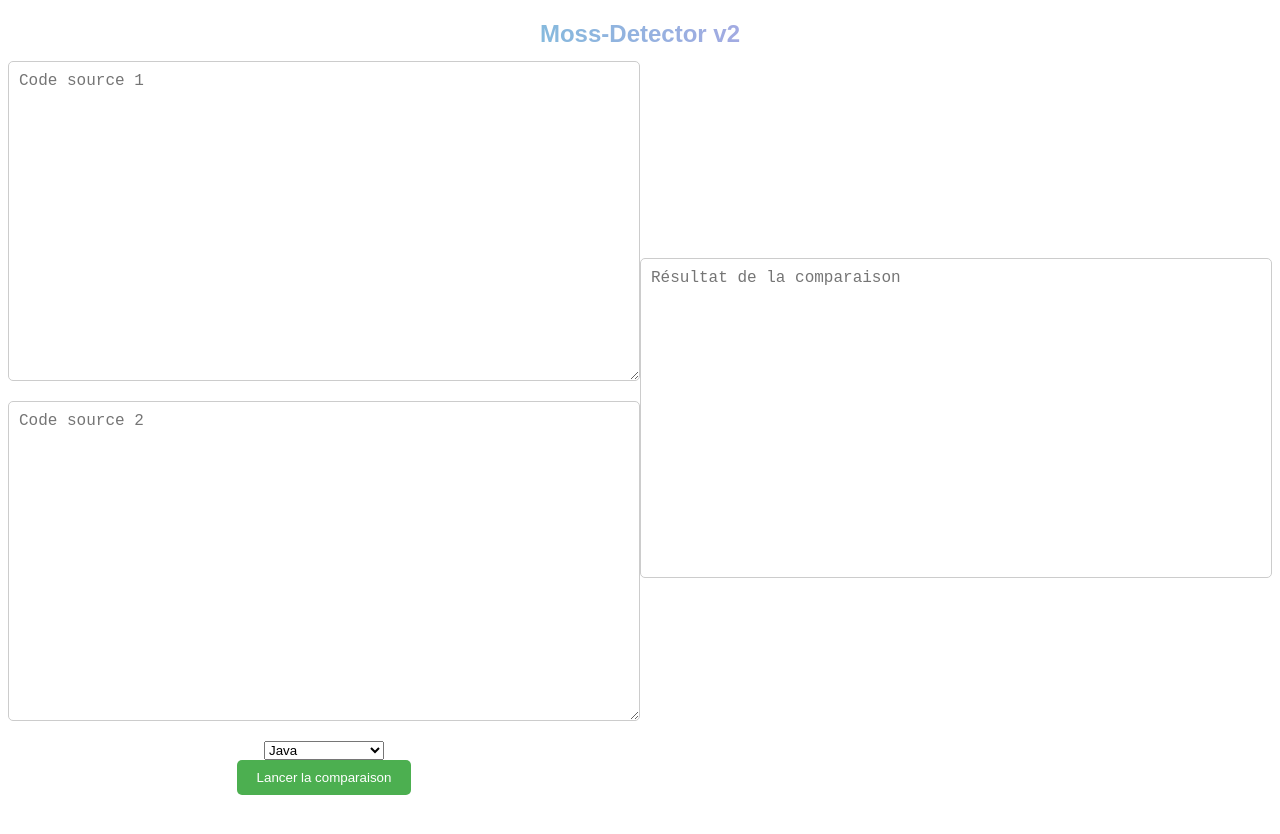
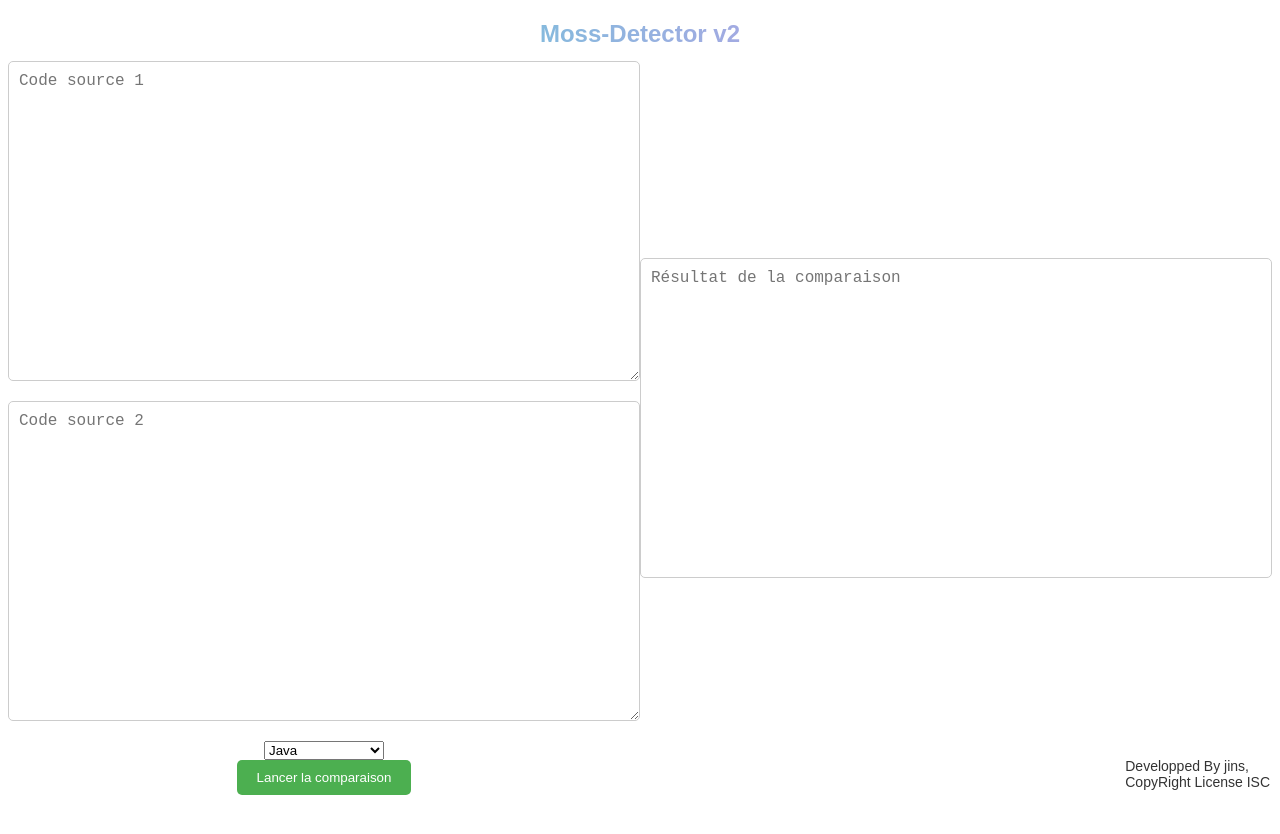
Before and after one commit to jins5/moss-detector, a website: page interface/interface.html in a window 1280 px wide. Drawn offline with Linux system fonts and the light colour scheme.

Commit message:
copyright

```diff
--- a/interface/interface.html
+++ b/interface/interface.html
@@ -67,6 +67,15 @@
       -webkit-background-clip: text;
       -webkit-text-fill-color: transparent;
     }
+
+    footer {
+      position: fixed;
+      bottom: 10px;
+      right: 10px;
+      font-size: 14px;
+      font-family: sans-serif;
+      color: #333;
+    }
   </style>
 </head>
 
@@ -111,6 +120,9 @@
       </div>
     </div>
   </form>
+  <footer>
+    Developped By jins, <br>CopyRight License ISC
+  </footer>
 
   <script>
     function combineCodeAndLanguage() {
```
